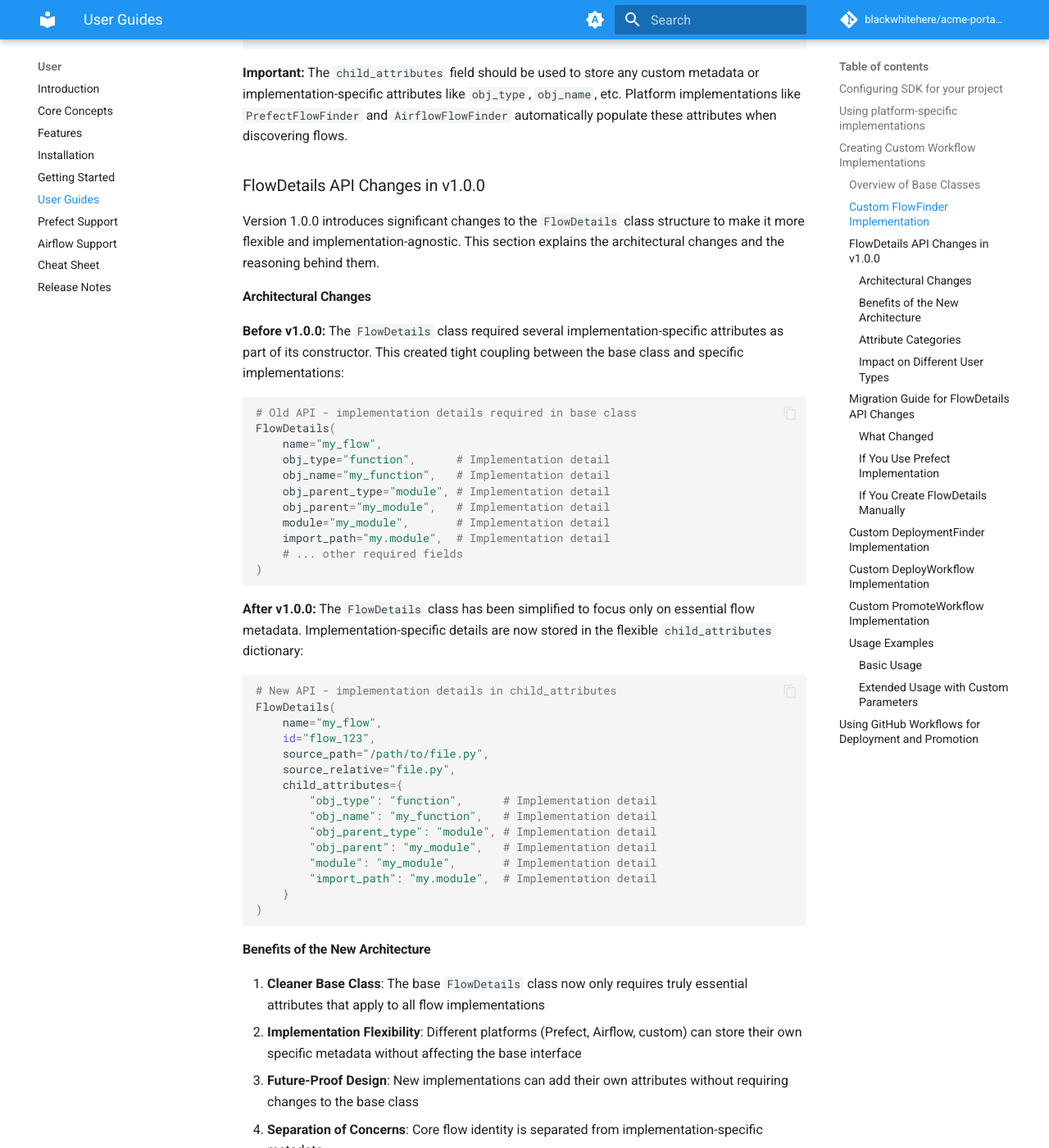
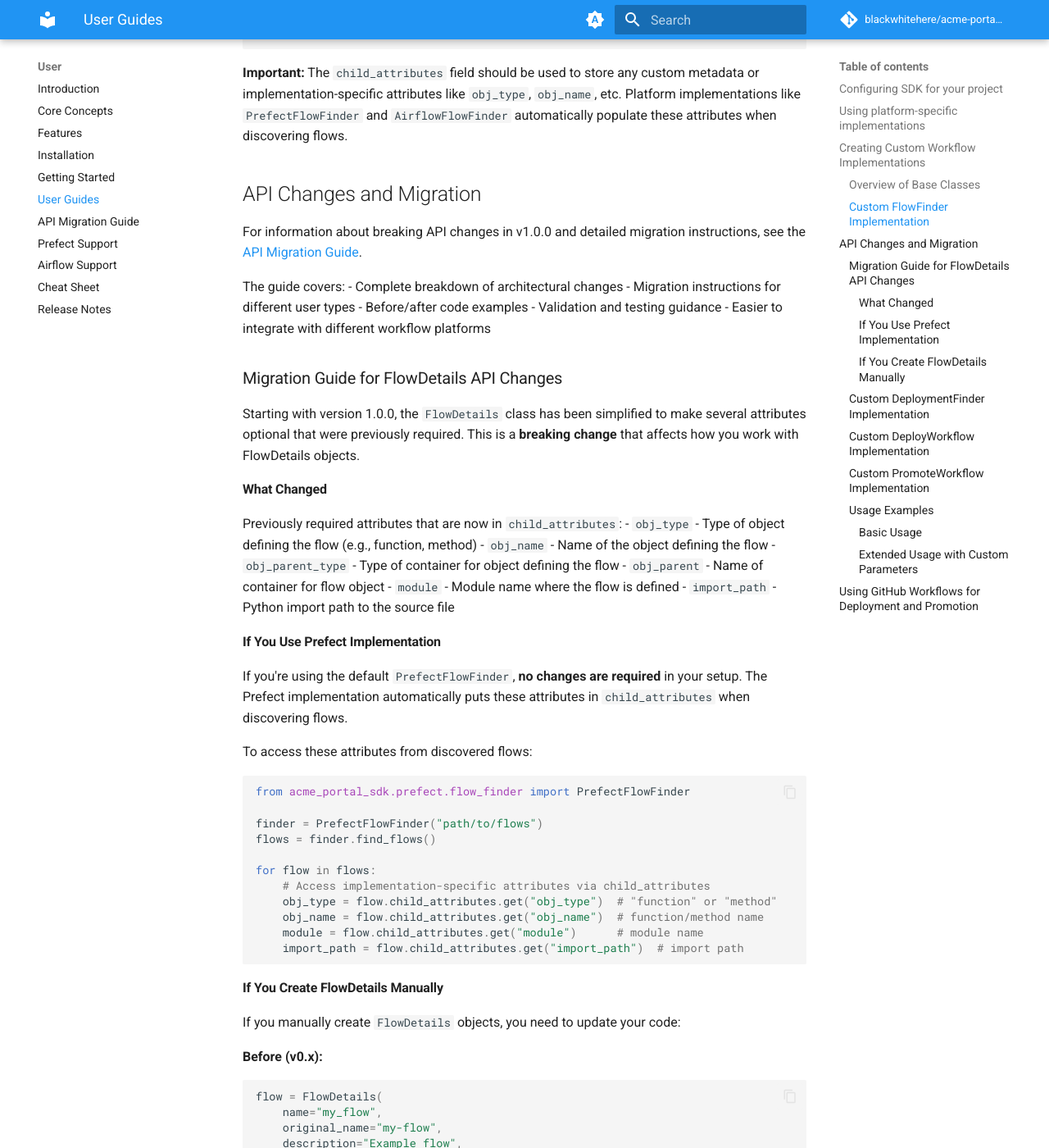
Before and after one commit to blackwhitehere/acme-portal-sdk, an MkDocs documentation site: the page built from docs/docs/user/user-guides.md, in a window 1280 px wide and 1400 px high, scrolled down 2706 px. Shown: the whole window at 82% size. Built offline with MkDocs 1.6.1 and Material for MkDocs 9.7.7, drawn with Linux system fonts in a browser that asks for light colours; comment, search, counter and statistics services are not loaded; some of the changed text lies outside the part shown.

Commit message:
Extract API migration guide to separate document and fix confusing key names
Co-authored-by: blackwhitehere <8960570+blackwhitehere@users.noreply.github.com>

````diff
--- a/docs/docs/user/user-guides.md
+++ b/docs/docs/user/user-guides.md
@@ -109,95 +109,15 @@ flow_finder = CustomFlowFinder()
 
 **Important:** The `child_attributes` field should be used to store any custom metadata or implementation-specific attributes like `obj_type`, `obj_name`, etc. Platform implementations like `PrefectFlowFinder` and `AirflowFlowFinder` automatically populate these attributes when discovering flows.
 
-### FlowDetails API Changes in v1.0.0
+## API Changes and Migration
 
-Version 1.0.0 introduces significant changes to the `FlowDetails` class structure to make it more flexible and implementation-agnostic. This section explains the architectural changes and the reasoning behind them.
+For information about breaking API changes in v1.0.0 and detailed migration instructions, see the [API Migration Guide](api-migration-guide.md).
 
-#### Architectural Changes
-
-**Before v1.0.0:**
-The `FlowDetails` class required several implementation-specific attributes as part of its constructor. This created tight coupling between the base class and specific implementations:
-
-```python
-# Old API - implementation details required in base class
-FlowDetails(
-    name="my_flow",
-    obj_type="function",      # Implementation detail
-    obj_name="my_function",   # Implementation detail
-    obj_parent_type="module", # Implementation detail
-    obj_parent="my_module",   # Implementation detail
-    module="my_module",       # Implementation detail
-    import_path="my.module",  # Implementation detail
-    # ... other required fields
-)
-```
-
-**After v1.0.0:**
-The `FlowDetails` class has been simplified to focus only on essential flow metadata. Implementation-specific details are now stored in the flexible `child_attributes` dictionary:
-
-```python
-# New API - implementation details in child_attributes
-FlowDetails(
-    name="my_flow",
-    id="flow_123",
-    source_path="/path/to/file.py",
-    source_relative="file.py",
-    child_attributes={
-        "obj_type": "function",      # Implementation detail
-        "obj_name": "my_function",   # Implementation detail
-        "obj_parent_type": "module", # Implementation detail
-        "obj_parent": "my_module",   # Implementation detail
-        "module": "my_module",       # Implementation detail
-        "import_path": "my.module",  # Implementation detail
-    }
-)
-```
-
-#### Benefits of the New Architecture
-
-1. **Cleaner Base Class**: The base `FlowDetails` class now only requires truly essential attributes that apply to all flow implementations
-2. **Implementation Flexibility**: Different platforms (Prefect, Airflow, custom) can store their own specific metadata without affecting the base interface
-3. **Future-Proof Design**: New implementations can add their own attributes without requiring changes to the base class
-4. **Separation of Concerns**: Core flow identity is separated from implementation-specific metadata
-
-#### Attribute Categories
-
-**Core Required Attributes** (always required):
-- `name` - Display name for the flow
-- `original_name` - Original name as defined in source code
-- `description` - Flow description
-- `id` - Unique identifier for the flow
-- `source_path` - Absolute path to source file
-- `source_relative` - Relative path to source file
-
-**Optional Core Attributes** (may be useful across implementations):
-- `grouping` - Logical grouping of flows
-- `tags` - Flow tags for categorization
-
-**Implementation-Specific Attributes** (stored in `child_attributes`):
-- `obj_type` - Type of object (function, method, class)
-- `obj_name` - Name of the implementing object
-- `obj_parent_type` - Type of parent container (module, class)
-- `obj_parent` - Name of parent container
-- `module` - Python module name
-- `import_path` - Full import path
-- Any platform-specific metadata
-
-#### Impact on Different User Types
-
-**Platform Implementation Users** (using `PrefectFlowFinder`, `AirflowFlowFinder`):
-- **No changes required** to your setup code
-- Flow discovery continues to work as before
-- Access implementation-specific attributes via `flow.child_attributes["attr_name"]`
-
-**Custom Implementation Developers**:
-- Update `FlowDetails` creation to use `child_attributes` for implementation-specific data
-- Base class constructor is now simpler and more focused
-- More flexibility in what metadata to store
-
-**SDK Extenders**:
-- Can now store custom metadata in `child_attributes` without conflicts
-- No need to subclass `FlowDetails` for most customization needs
+The guide covers:
+- Complete breakdown of architectural changes
+- Migration instructions for different user types
+- Before/after code examples
+- Validation and testing guidance
 - Easier to integrate with different workflow platforms
 
 ### Migration Guide for FlowDetails API Changes
--- a/docs/mkdocs.yml
+++ b/docs/mkdocs.yml
@@ -49,6 +49,7 @@ nav:
     - Installation: user/install.md
     - Getting Started: user/getting-started.md
     - User Guides: user/user-guides.md
+    - API Migration Guide: user/api-migration-guide.md
     - Prefect Support: user/prefect.md
     - Airflow Support: user/airflow.md
     - Cheat Sheet: user/cheat-sheet.md
````
Also changed, not shown: docs/docs/user/api-migration-guide.md (added, +272 -0 lines), 1 other file.
